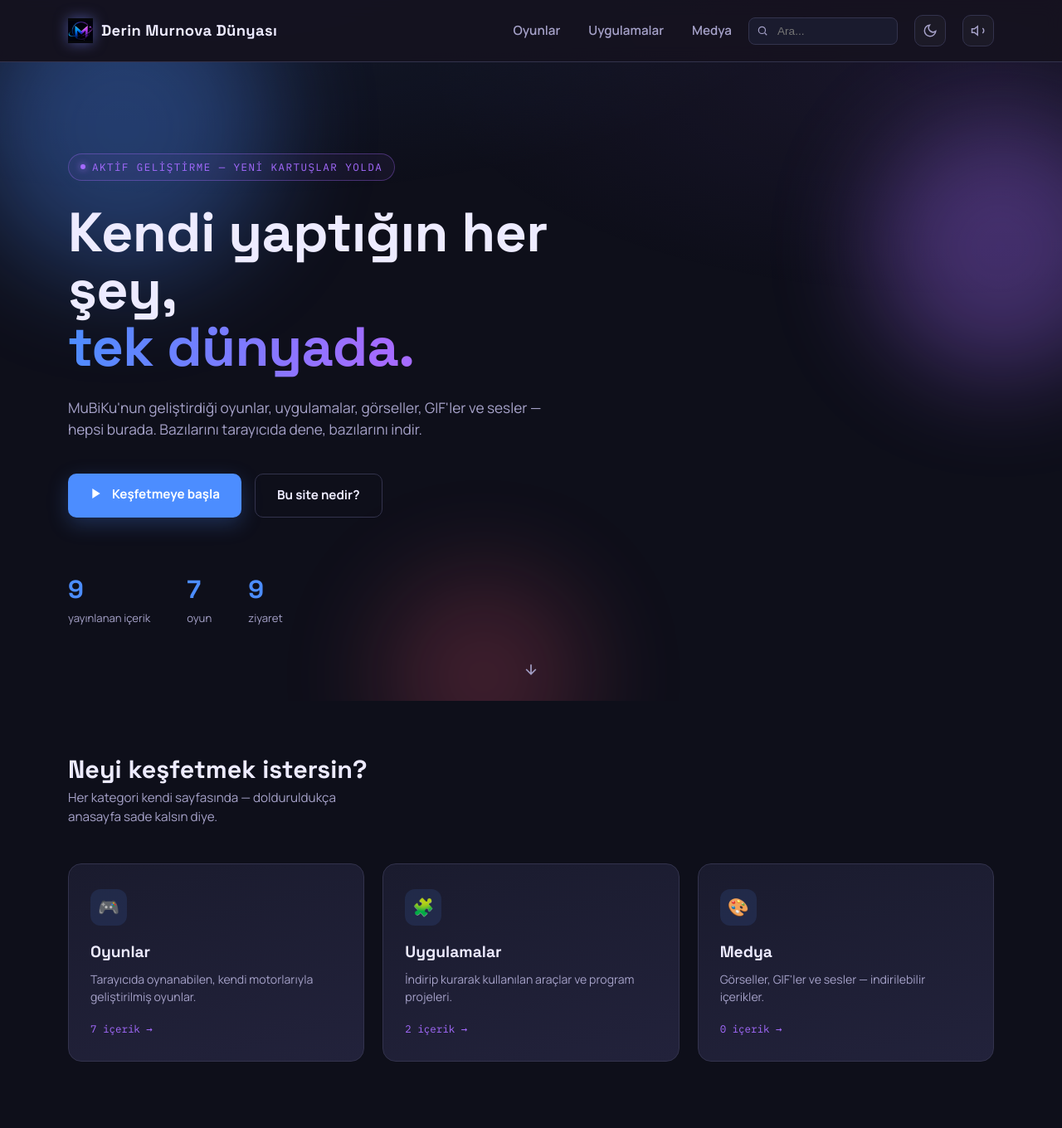
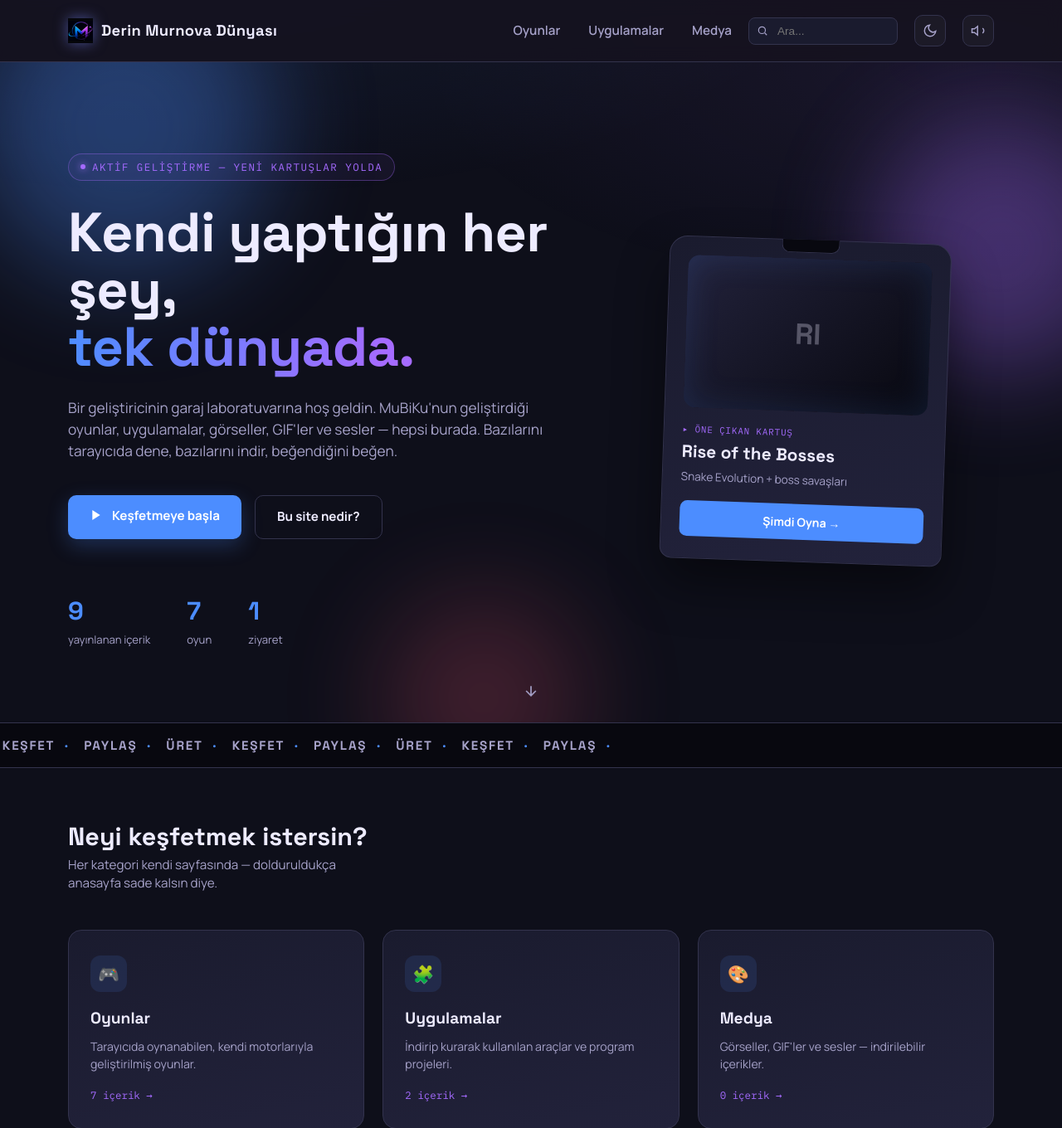
Before and after one commit to Asistan80/Nova, a Flask app: page / in a window 1280 px wide. Shown: the top 1360 px of the page at 83% size. Run offline with Flask 3, Linux system fonts and the light colour scheme.

Commit message:
anasayfa gorsel yenileme, benzer icerik duzeltmesi

```diff
--- a/app.py
+++ b/app.py
@@ -163,6 +163,13 @@ def index():
     group_counts = {
         g: len(store.by_group(cat.kinds_in_group(g))) for g in cat.GROUPS
     }
+    playable = [p for p in store.by_kind("oyun") if p.get("status") == "playable"]
+    featured = None
+    with_cover = [p for p in playable if p.get("cover")]
+    if with_cover:
+        featured = with_cover[0]
+    elif playable:
+        featured = playable[0]
     return render_template(
         "index.html",
         stats=stats,
@@ -170,6 +177,7 @@ def index():
         group_counts=group_counts,
         recent=store.recent_projects(6),
         categories=cat.CATEGORIES,
+        featured=featured,
     )
 
 
--- a/data/stats.json
+++ b/data/stats.json
@@ -1,13 +1,8 @@
 {
-  "visits": 8,
-  "visits_by_day": {
-    "2026-07-19": 8
-  },
+  "visits": 0,
+  "visits_by_day": {},
   "plays": {},
-  "downloads": {
-    "focuspet": 1,
-    "neon-racer": 1
-  },
+  "downloads": {},
   "likes": {},
   "liked_by": {}
 }
--- a/static/css/style.css
+++ b/static/css/style.css
@@ -797,3 +797,83 @@ img.skeleton{
 @media (prefers-reduced-motion: reduce){
   .easter-egg-overlay, .confetti-bit{ animation:none; display:none; }
 }
+
+/* ================================================================
+   HERO GRID — metin + öne çıkan kartuş yan yana
+   ================================================================ */
+.hero-grid{
+  display:grid; grid-template-columns: 1.15fr 0.85fr; gap:48px; align-items:center;
+}
+@media (max-width: 980px){
+  .hero-grid{ grid-template-columns: 1fr; }
+}
+
+/* ================================================================
+   ÖNE ÇIKAN KARTUŞ (hero sağ taraf)
+   ================================================================ */
+.hero-cartridge{ display:flex; justify-content:center; }
+.cartridge-card{
+  position:relative; display:block; width:100%; max-width:340px;
+  padding:22px 22px 26px; border-radius:22px 22px 14px 14px;
+  background: linear-gradient(165deg, var(--surface), var(--surface-2));
+  border:1px solid var(--line);
+  box-shadow: 0 30px 60px rgba(0,0,0,0.45);
+  transition: transform .4s cubic-bezier(.16,1,.3,1), box-shadow .4s ease;
+  transform: rotate(2deg);
+}
+.cartridge-card:hover{
+  transform: rotate(0deg) translateY(-8px);
+  box-shadow: 0 40px 70px rgba(0,0,0,0.55), 0 0 40px rgba(76,141,255,0.25);
+}
+.cartridge-notch{
+  position:absolute; top:-1px; left:50%; transform:translateX(-50%);
+  width:70px; height:16px; background:var(--bg-deep);
+  border:1px solid var(--line); border-top:none;
+  border-radius:0 0 10px 10px;
+}
+.cartridge-cover{
+  position:relative; aspect-ratio:16/10; border-radius:14px; overflow:hidden;
+  background: linear-gradient(135deg, var(--surface-2), var(--bg-deep));
+  display:flex; align-items:center; justify-content:center; margin-bottom:18px;
+}
+.cartridge-cover img{ width:100%; height:100%; object-fit:cover; }
+.cartridge-fallback{ font-family:'Space Grotesk',sans-serif; font-weight:700; font-size:2.2rem; opacity:0.3; }
+.cartridge-glow{
+  position:absolute; inset:0; box-shadow: inset 0 0 40px rgba(76,141,255,0.15); pointer-events:none;
+}
+.cartridge-label{ display:flex; flex-direction:column; gap:4px; margin-bottom:18px; }
+.cartridge-eyebrow{ font-family:'IBM Plex Mono',monospace; font-size:0.68rem; letter-spacing:0.08em; color:var(--teal); text-transform:uppercase; }
+.cartridge-name{ font-family:'Space Grotesk',sans-serif; font-weight:700; font-size:1.3rem; color:var(--text); }
+.cartridge-tag{ font-size:0.85rem; color:var(--text-dim); }
+.cartridge-play{
+  display:inline-block; font-weight:700; font-size:0.88rem; color:#fff;
+  background: var(--amber); padding:11px 20px; border-radius:9px; text-align:center; width:100%;
+  transition: filter .2s ease;
+}
+.cartridge-card:hover .cartridge-play{ filter:brightness(1.1); }
+
+@media (prefers-reduced-motion: reduce){
+  .cartridge-card{ transition:none; }
+}
+
+/* ================================================================
+   MARQUEE ŞERİDİ — logonun sloganı sonsuz kayan bant
+   ================================================================ */
+.marquee{
+  overflow:hidden; white-space:nowrap; border-top:1px solid var(--line); border-bottom:1px solid var(--line);
+  background: var(--bg-deep); padding:14px 0;
+}
+.marquee-track{
+  display:inline-block; animation: marquee-scroll 22s linear infinite;
+  font-family:'Space Grotesk',sans-serif; font-weight:700; font-size:0.95rem; letter-spacing:0.12em;
+  color:var(--text-dim);
+}
+.marquee-track span{ display:inline-block; padding:0 6px; }
+.marquee-dot{ color:var(--amber); }
+@keyframes marquee-scroll{
+  from{ transform:translateX(0); }
+  to{ transform:translateX(-33.333%); }
+}
+@media (prefers-reduced-motion: reduce){
+  .marquee-track{ animation:none; }
+}
--- a/templates/index.html
+++ b/templates/index.html
@@ -24,13 +24,14 @@
     <span class="orb orb-teal"></span>
     <span class="orb orb-red"></span>
   </div>
-  <div class="wrap">
+  <div class="wrap hero-grid">
+    <div class="hero-copy">
       <div class="eyebrow hero-in hero-in-1"><span class="dot"></span>Aktif geliştirme — yeni kartuşlar yolda</div>
       <h1 class="title">
         <span class="title-line hero-in hero-in-2">Kendi yaptığın her şey,</span>
         <span class="title-line hero-in hero-in-3"><span class="hl">tek dünyada.</span></span>
       </h1>
-    <p class="hero-sub hero-in hero-in-4">MuBiKu'nun geliştirdiği oyunlar, uygulamalar, görseller, GIF'ler ve sesler — hepsi burada. Bazılarını tarayıcıda dene, bazılarını indir.</p>
+      <p class="hero-sub hero-in hero-in-4">Bir geliştiricinin garaj laboratuvarına hoş geldin. MuBiKu'nun geliştirdiği oyunlar, uygulamalar, görseller, GIF'ler ve sesler — hepsi burada. Bazılarını tarayıcıda dene, bazılarını indir, beğendiğini beğen.</p>
       <div class="hero-cta hero-in hero-in-5">
         <a href="#kesfet" class="btn btn-primary">
           <svg viewBox="0 0 24 24" fill="currentColor" width="16" height="16" style="margin-right:8px; vertical-align:-2px;"><polygon points="5 3 19 12 5 21 5 3"/></svg>
@@ -44,10 +45,44 @@
         <div><div class="stat-num">{{ stats.visits }}</div><div class="stat-label">ziyaret</div></div>
       </div>
     </div>
+
+    {% if featured %}
+    <div class="hero-cartridge hero-in hero-in-4">
+      <a href="{{ url_for('category_detail', group_slug='oyunlar', slug=featured.slug) }}" class="cartridge-card">
+        <div class="cartridge-notch"></div>
+        <div class="cartridge-cover">
+          {% if featured.cover %}
+            <img src="{{ url_for('static', filename='uploads/covers/' ~ featured.cover) }}" alt="{{ featured.name }}">
+          {% else %}
+            <span class="cartridge-fallback">{{ featured.name[:2]|upper }}</span>
+          {% endif %}
+          <span class="cartridge-glow"></span>
+        </div>
+        <div class="cartridge-label">
+          <span class="cartridge-eyebrow">▸ Öne çıkan kartuş</span>
+          <span class="cartridge-name">{{ featured.name }}</span>
+          <span class="cartridge-tag">{{ featured.tagline }}</span>
+        </div>
+        <span class="cartridge-play">Şimdi Oyna →</span>
+      </a>
+    </div>
+    {% endif %}
+  </div>
+
   <div class="hero-scroll-cue hero-in hero-in-6" aria-hidden="true">
     <svg viewBox="0 0 24 24" fill="none" stroke="currentColor" stroke-width="2"><path d="M12 5v14M5 12l7 7 7-7"/></svg>
   </div>
 </header>
+
+<div class="marquee" aria-hidden="true">
+  <div class="marquee-track">
+    {% for i in range(3) %}
+    <span>ÜRET</span><span class="marquee-dot">·</span>
+    <span>KEŞFET</span><span class="marquee-dot">·</span>
+    <span>PAYLAŞ</span><span class="marquee-dot">·</span>
+    {% endfor %}
+  </div>
+</div>
 
 <section class="shelf" id="kesfet">
   <div class="wrap">
```
Also changed, not shown: games_blueprints/rise_of_the_bosses/data/rotb.db (added). Lines whose indentation alone changed are shown as unchanged.
